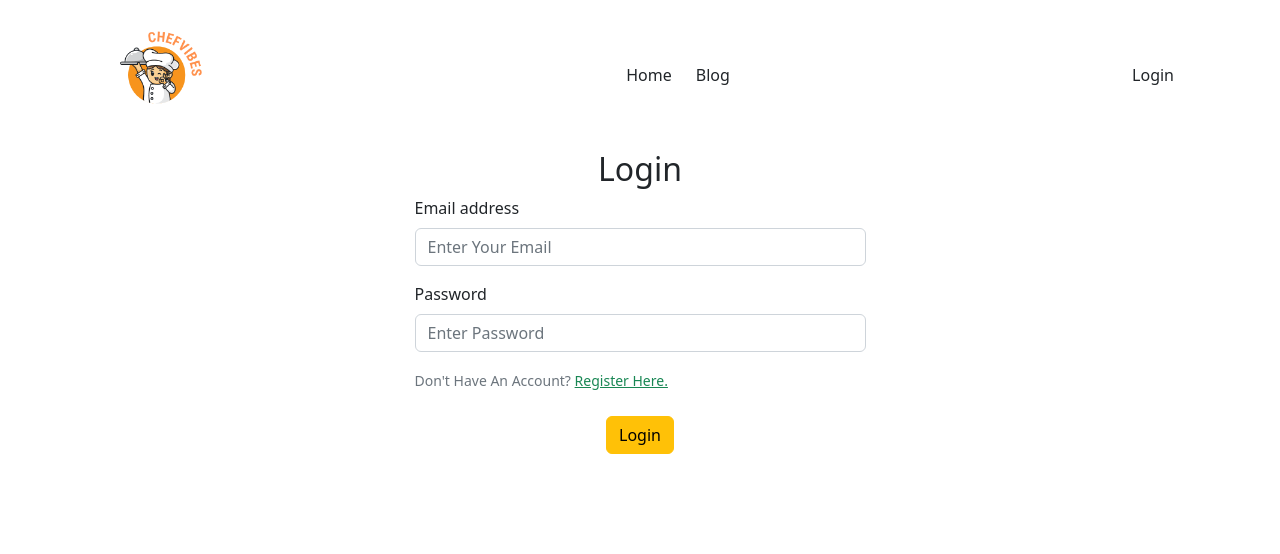
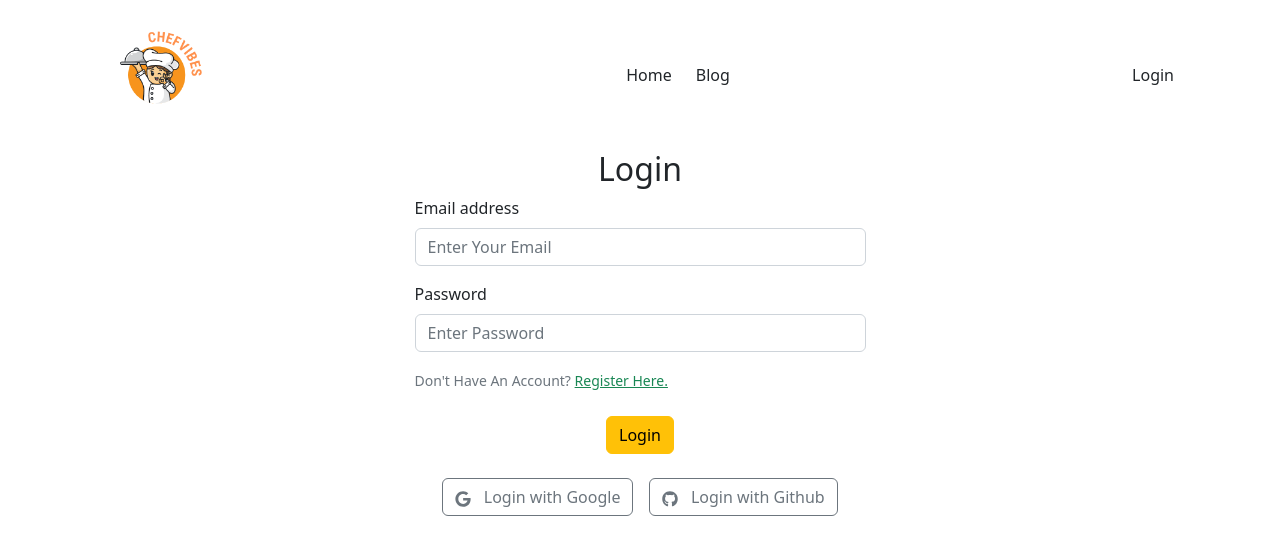
Before and after one commit to NusratJahanGeek/chef-vibes-client, a React (Vite) app: page /login in a window 1280 px wide. Shown: the top 554 px of the page. Built offline with nearby package versions, Linux system fonts and the light colour scheme; no server answers.

Commit message:
Login with Google and Github Added

```diff
--- a/index.html
+++ b/index.html
@@ -2,7 +2,7 @@
 <html lang="en">
   <head>
     <meta charset="UTF-8" />
-    <link rel="icon" type="image/svg+xml" href="/vite.svg" />
+    <link rel="icon" type="image/svg+xml" href="./src/assets/Chefvibes.png" />
     <meta name="viewport" content="width=device-width, initial-scale=1.0" />
     <title>Vite + React</title>
   </head>
--- a/src/pages/Login/Login/Login.jsx
+++ b/src/pages/Login/Login/Login.jsx
@@ -1,31 +1,52 @@
-import React, { useContext } from 'react';
-import { Form, Button, Container, Row, Col } from 'react-bootstrap';
-import { Link, useLocation, useNavigate } from 'react-router-dom';
-import { AuthContext } from '../../../providers/AuthProvider';
+import React, { useContext } from "react";
+import { Form, Button, Container, Row, Col } from "react-bootstrap";
+import { Link, useLocation, useNavigate } from "react-router-dom";
+import { AuthContext } from "../../../providers/AuthProvider";
+import { FaGithub, FaGoogle } from "react-icons/fa";
 
 const Login = () => {
-    const { signIn } = useContext(AuthContext);
+  const { signIn, signInWithGoogle, signInWithGithub } = useContext(AuthContext);
   const navigate = useNavigate();
   const location = useLocation();
-    const from = location.state?.from?.pathname || '/';
+  const from = location.state?.from?.pathname || "/";
 
-    const handleLogin = event => {
+  const handleLogin = (event) => {
     event.preventDefault();
     const form = event.target;
     const email = form.email.value;
     const password = form.password.value;
-        console.log(email, password)
     signIn(email, password)
-        .then(result => {
+      .then((result) => {
         const loggedUser = result.user;
-            console.log(loggedUser)
-            navigate(from, { replace: true })
+        console.log(loggedUser);
+        navigate(from, { replace: true });
       })
-        .catch(error => {
-            console.log(error)
+      .catch((error) => {
+        console.log(error);
+      });
+  };
+
+  const handleGoogleSignIn = () => {
+    signInWithGoogle()
+      .then((result) => {
+        const loggedUser = result.user;
+        console.log(loggedUser);
       })
-    }
+      .catch((error) => {
+        console.log(error);
+      });
+  };
 
+  const handleGithubSignIn = () => {
+    signInWithGithub()
+      .then((result) => {
+        const loggedUser = result.user;
+        console.log(loggedUser);
+      })
+      .catch((error) => {
+        console.log(error);
+      });
+  };
   return (
     <Container>
       <h2 className="text-center">Login</h2>
@@ -37,7 +58,8 @@ const Login = () => {
               <Form.Control
                 type="email"
                 placeholder="Enter Your Email"
-                name="email" required
+                name="email"
+                required
               />
             </Form.Group>
 
@@ -46,12 +68,16 @@ const Login = () => {
               <Form.Control
                 type="password"
                 placeholder="Enter Password"
-                name="password" required
+                name="password"
+                required
               />
             </Form.Group>
 
             <Form.Text>
-            Don't Have An Account? <Link to="/register" className="text-success font-weight-bold">Register Here.</Link>
+              Don't Have An Account?{" "}
+              <Link to="/register" className="text-success font-weight-bold">
+                Register Here.
+              </Link>
             </Form.Text>
 
             <div className="text-center mt-4">
@@ -60,13 +86,29 @@ const Login = () => {
               </Button>
             </div>
 
-           <Form.Text className="text-success">
-
-           </Form.Text>
-           <Form.Text className="text-danger">
-
-           </Form.Text>
+            <Form.Text className="text-success"></Form.Text>
+            <Form.Text className="text-danger"></Form.Text>
           </Form>
+          <div className="d-flex gap-3 justify-content-center">
+            <div className="text-center mt-4">
+              <Button
+                onClick={handleGoogleSignIn}
+                variant="outline-secondary"
+                type="submit"
+              >
+                <FaGoogle></FaGoogle> &nbsp; Login with Google
+              </Button>
+            </div>
+            <div className="text-center mt-4">
+              <Button
+                onClick={handleGithubSignIn}
+                variant="outline-secondary"
+                type="submit"
+              >
+                <FaGithub></FaGithub> &nbsp; Login with Github
+              </Button>
+            </div>
+          </div>
         </Col>
       </Row>
     </Container>
--- a/src/providers/AuthProvider.jsx
+++ b/src/providers/AuthProvider.jsx
@@ -1,10 +1,12 @@
 import React, { createContext, useEffect, useState } from 'react';
-import { createUserWithEmailAndPassword, getAuth, onAuthStateChanged, signInWithEmailAndPassword, signOut } from "firebase/auth";
+import { GithubAuthProvider, GoogleAuthProvider, createUserWithEmailAndPassword, getAuth, onAuthStateChanged, signInWithEmailAndPassword, signInWithPopup, signOut } from "firebase/auth";
 import app from '../firebase/firebase.config';
 
 export const AuthContext = createContext(null);
 
 const auth = getAuth(app);
+const googleProvider = new GoogleAuthProvider();
+const githubProvider = new GithubAuthProvider();
 
 const AuthProvider = ({children}) => {
     const [user, setUser] = useState(null);
@@ -19,6 +21,14 @@ const AuthProvider = ({children}) => {
     const signIn = (email, password) => {
         setLoading(true);
         return signInWithEmailAndPassword(auth, email, password);
+    }
+
+    const signInWithGoogle = () => {
+        return signInWithPopup(auth, googleProvider);
+    }
+
+    const signInWithGithub = () => {
+        return signInWithPopup(auth, githubProvider);
     }
 
     const logOut = () => {
@@ -42,6 +52,8 @@ const AuthProvider = ({children}) => {
         loading,
         createUser,
         signIn,
+        signInWithGoogle,
+        signInWithGithub,
         logOut
     }
 
```
Lines whose indentation alone changed are shown as unchanged.
